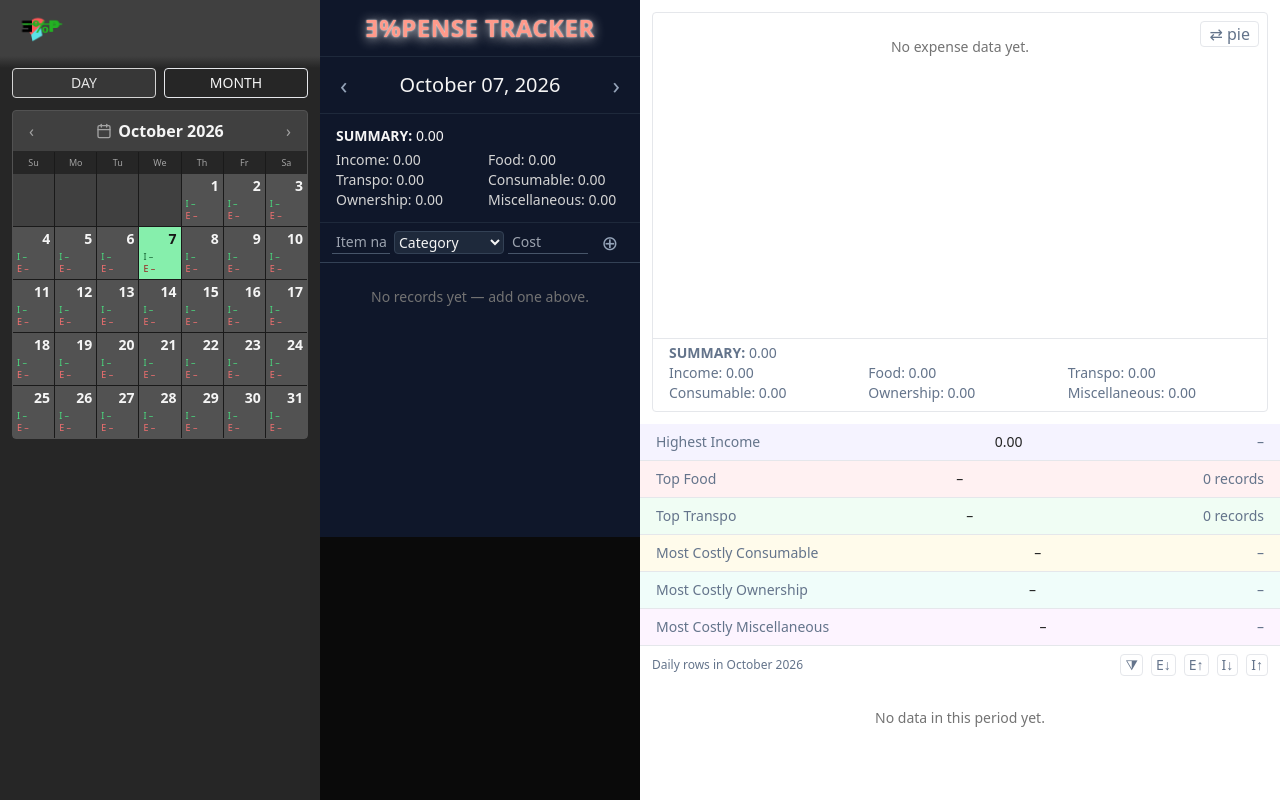
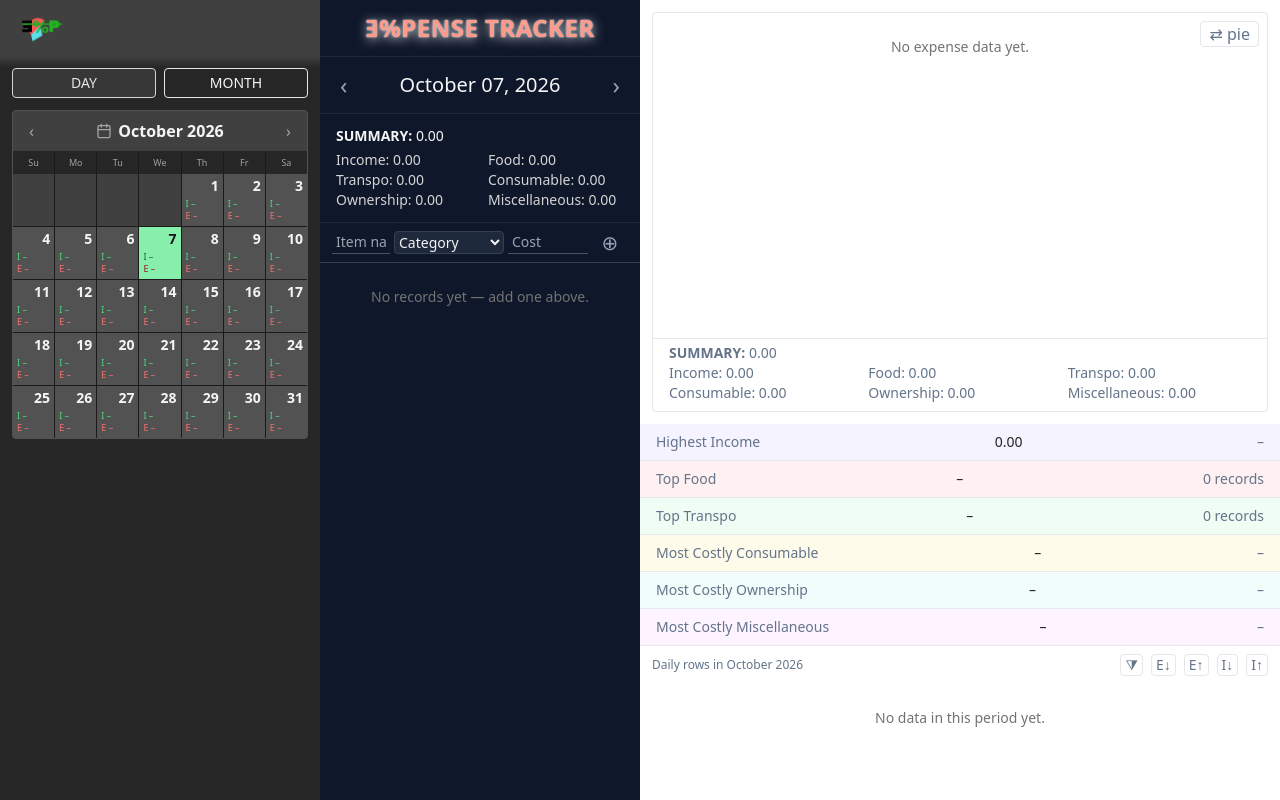
Before and after one commit to bjkmz/expense-tracker, a Django app: page /day/1/ in a window 1280 px wide. Run offline with Django 5.2, Linux system fonts and the light colour scheme; data comes from the database, SQL or seed files in the repository; data that the repository does not hold is empty; some libraries are stand-ins or nearby versions.

Commit message:
records-panel-bg-extend-bottom

```diff
--- a/templates/partials/records_panel.html
+++ b/templates/partials/records_panel.html
@@ -1,5 +1,5 @@
 {# Records panel (dark). Root id swapped by HTMX on every mutation. #}
-<div id="records-panel" data-scope="{{ scope }}" data-period="{{ period }}" class="bg-slate-900 text-neutral-100 flex flex-col min-h-[60vh]">
+<div id="records-panel" data-scope="{{ scope }}" data-period="{{ period }}" class="bg-slate-900 text-neutral-100 flex flex-col flex-1 min-h-[60vh]">
   {% if error %}
     <div class="m-3 px-3 py-2 rounded bg-red-900 text-red-100 text-sm">{{ error }}</div>
   {% endif %}
--- a/templates/records_page.html
+++ b/templates/records_page.html
@@ -7,8 +7,8 @@
     {% include "partials/calendar_panel.html" with mode="side" collapsible=False %}
   </aside>
 
-  {# Middle: records panel (dark) #}
-  <section class="flex-1 min-w-0 lg:flex-none lg:w-1/4">
+  {# Middle: records panel (dark); slate column so the field runs to page bottom #}
+  <section class="flex-1 min-w-0 lg:flex-none lg:w-1/4 bg-slate-900 flex flex-col">
     <header class="bg-slate-900 text-center py-4 border-b border-slate-800 lg:hidden">
       <a href="/" class="banner text-2xl font-black">Ǝ%PENSE TRACKER</a>
     </header>
```
Also changed, not shown: tracker/tests.py (+8 -0 lines).
